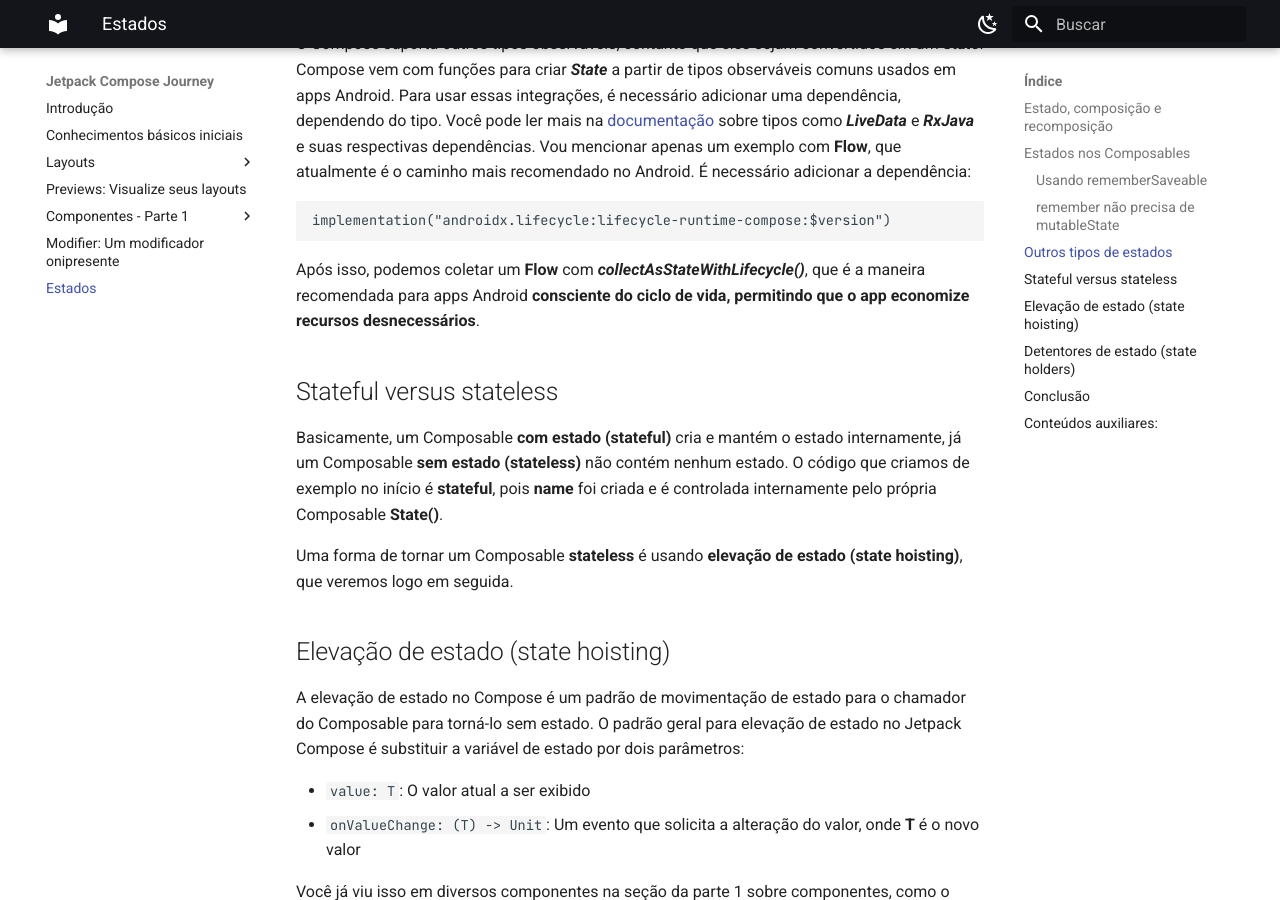
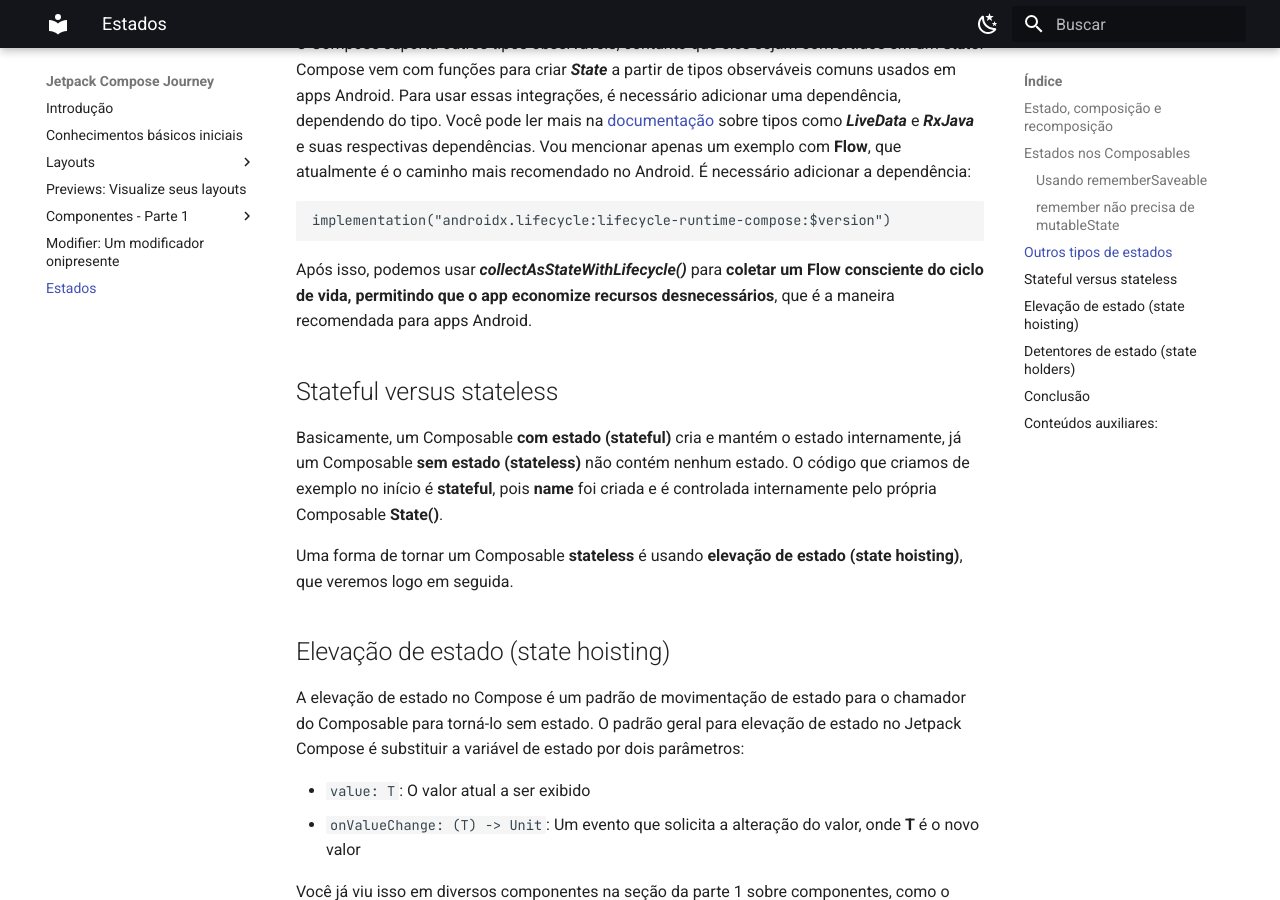
Before and after one commit to jsericksk/Jetpack-Compose-Journey, an MkDocs documentation site: the page built from docs/state.md, in a window 1280 px wide and 900 px high, scrolled down 2310 px. Built offline with MkDocs 1.6.1 and Material for MkDocs 9.7.7, drawn with Linux system fonts in a browser that asks for light colours; emoji names are drawn with the system emoji font.

Commit message:
state.md atualizado

````diff
--- a/docs/state.md
+++ b/docs/state.md
@@ -78,7 +78,7 @@ O Compose suporta outros tipos observáveis, contanto que eles sejam convertidos
 implementation("androidx.lifecycle:lifecycle-runtime-compose:$version")
 ```
 
-Após isso, podemos coletar um **Flow** com ***collectAsStateWithLifecycle()***, que é a maneira recomendada para apps Android **consciente do ciclo de vida, permitindo que o app economize recursos desnecessários**.
+Após isso, podemos usar ***collectAsStateWithLifecycle()*** para **coletar um Flow consciente do ciclo de vida, permitindo que o app economize recursos desnecessários**, que é a maneira recomendada para apps Android.
 
 ## Stateful versus stateless
 
````
